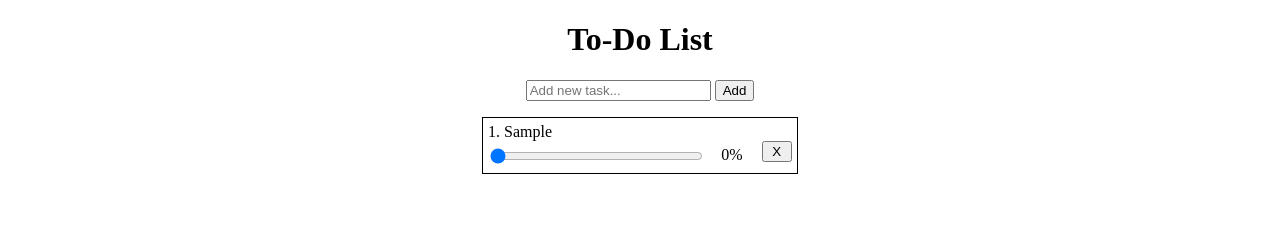
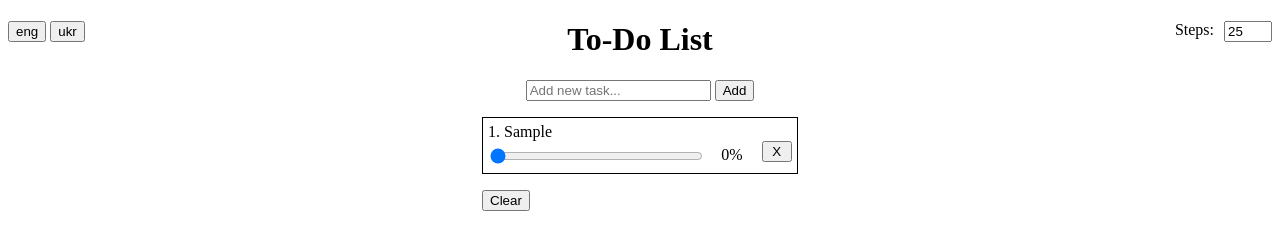
Before and after one commit to aerowide-ua/todo-list-test, a website: page index.html in a window 1280 px wide. Both pictures are taken after typing "Sample" into the empty fields and a click on the button "Add". Drawn offline with Linux system fonts and the light colour scheme.

Commit message:
more stuff

```diff
--- a/index.html
+++ b/index.html
@@ -6,13 +6,24 @@
     <link rel="stylesheet" href="style.css">
 </head>
 <body>
+
+<div id="lang">
+    <button id="eng" onclick="language(1)">eng</button>
+    <button id="ukr" onclick="language(2)">ukr</button>
+</div>
+<div id="step">
+    <input type="number" id="steps" max="100" min="1" value="25"><span id="steptext">Steps: </span>
+</div>
+
     <div id="app">
         <div id="main">
-            <h1>To-Do List</h1>
+            <h1 id="header">To-Do List</h1>
             <input type="text" id="textbox" placeholder="Add new task..."> <button id="add" onclick="add()">Add</button>
         </div>
         <ul id="list"></ul>
+        <button id="clear">Clear</button>
     </div>
-<script src="index.js"></script>
+
+    <script src="index.js"></script>
 </body>
 </html>
--- a/index.js
+++ b/index.js
@@ -1,28 +1,57 @@
 const list = document.getElementById("list");
+let clearBtn = document.getElementById("clear");
+let stepsize = document.getElementById("steps");
+clearBtn.onclick = clear;
 let counter = 1;
+function language(q) {
+    if (q===1) {
+        document.getElementById("header").innerHTML = "To-do List";
+        document.getElementById("textbox").placeholder = "Add new task...";
+        document.getElementById("add").innerHTML = "Add";
+        document.getElementById("steptext").innerHTML = "Steps: ";
+        document.getElementById("clear").innerHTML = "Clear";
+        alert("!")
+    }
+    if (q===2) {
+        document.getElementById("header").innerHTML = "Список справ";
+        document.getElementById("textbox").placeholder = "Додати справу...";
+        document.getElementById("add").innerHTML = "Додати";
+        document.getElementById("steptext").innerHTML = "Кроки: ";
+        document.getElementById("clear").innerHTML = "Очистити";
+        alert("!")
+    }
+}
 function add(){
     let goal = document.getElementById("textbox");
     if (goal.value == "") {
-        alert("You gotta write something");
-    } else {
+        return
+    }
+    else {
+
         // task container :P
         let task = document.createElement("li");
         task.id = "task" + String(counter);
         task.className = "task";
+
         // task name fresh from the input
         let task_text = task.appendChild(document.createElement("p"));
         task_text.innerHTML = String(counter) + ". " + goal.value;
         task_text.className = "nomargin";
+
         // the evil X button
         let x_button = task.appendChild(document.createElement("button"));
         x_button.innerHTML = "X";
         x_button.id = "x_but" + String(counter);
         x_button.className = "x_btn";
-        x_button.onclick = function () {document.getElementById("task" + this.id.slice(5)).remove();}
+        x_button.onclick = function () {
+            document.getElementById("task" + this.id.slice(5)).remove();
+            if (list.childElementCount == 0) {clearBtn.style.display = "none";}}
+
         // progress barr container
         let progress_bar = task.appendChild(document.createElement("div"));
         progress_bar.id = "progress_bar" + String(counter);
         progress_bar.className = "progress_bar";
+
         // can you guess what this is ???????
         let progress = progress_bar.appendChild(document.createElement("input"));
         progress.id = "progress_value" + String(counter);
@@ -31,24 +60,39 @@ function add(){
         progress.min = "0";
         progress.max = "100";
         progress.value = "0";
-        progress.step = "5";
+        progress.step = stepsize.value;
+
         // the percentage number thing i think
         let prog = progress_bar.appendChild(document.createElement("span"));
         prog.className = "p_text";
         prog.innerHTML = progress.value + "%";
+
         // updates in real time!! pro coding
         progress.addEventListener("input", function () {
             prog.innerHTML = progress.value + "%";
             if (progress.value == 100) {
-                alert("Task " + String(this.id.slice(14)) + " is completed!");
+                // alert("Task " + String(this.id.slice(14)) + " is completed!");
                 task_text.style.textDecoration = "line-through";
+            } else {
+                task_text.style.textDecoration = "none";
             }
         })
 
+        stepsize.addEventListener("input", function () {
+            progress.step = stepsize.value;
+        })
+
+
         // post-processing or whatever its called idk idc
         list.appendChild(task);
+        clearBtn.style.display = "block";
         goal.value = "";
         counter++;
     }
 
 }
+function clear() {
+    document.getElementById("list").innerHTML = "";
+    clearBtn.style.display = "none";
+    counter = 1;
+}
--- a/style.css
+++ b/style.css
@@ -39,3 +39,22 @@ p {
     width: 10%;
 }
 .nomargin {margin: 0;}
+#step {
+    float:right;
+    width:10%;
+}
+#steps {
+    width: 40px;
+    float:right;
+    margin-left: 10px;
+}
+#steptext {
+    float: right;
+}
+#clear {
+    display: none;
+}
+#lang {
+    float: left;
+    width: 10%;
+}
```
